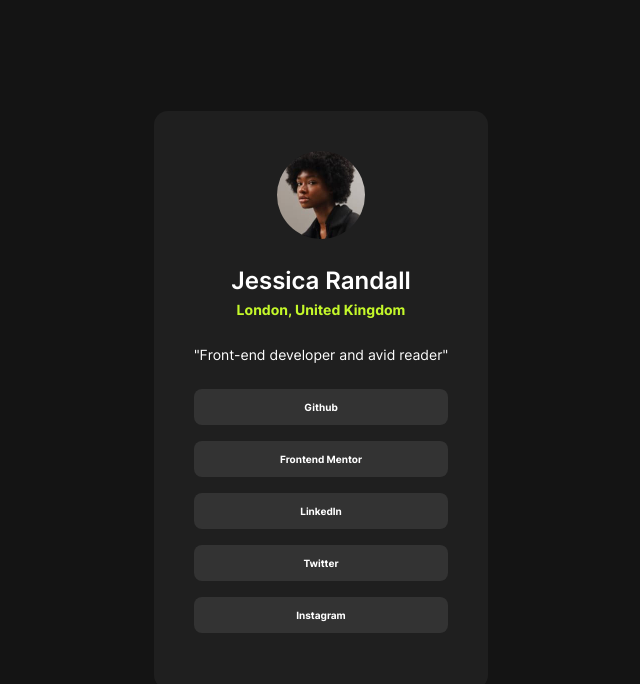
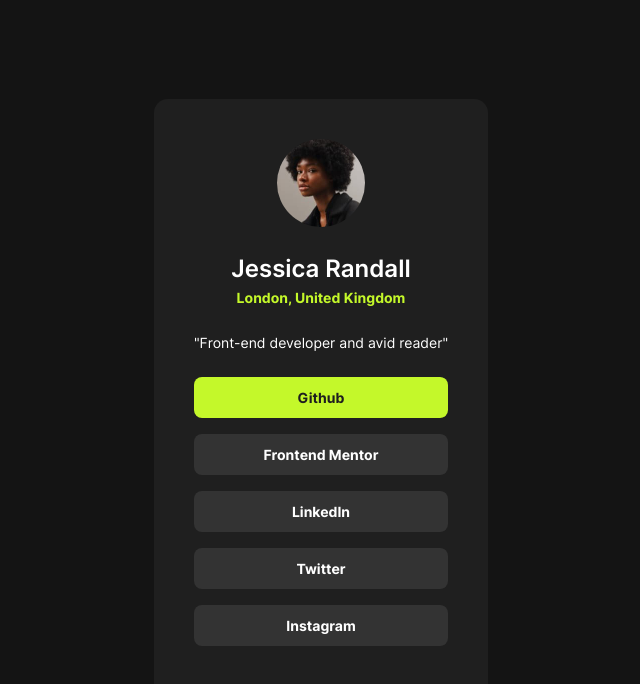
Before and after one commit to WhatsIgorDoing/social-links-profile, a plain HTML site: page index.html in a window 1280 px wide. In both pictures the pointer is over the link "Github". Shown: the whole page, without its empty margins (319-959 px from the left). Drawn offline with Linux system fonts and the light colour scheme; files whose address does not match are found by name.

Commit message:
Enhance card link styles with hover effects and font size adjustment

```diff
--- a/style/style.css
+++ b/style/style.css
@@ -121,7 +121,15 @@ body{
     padding: var(--spacing-12);
     margin-bottom: var(--spacing-16);
     border-radius: 0.8rem;
+    font-size: var(--font-size-14);
     text-align: center;
     text-decoration: none;
     font-weight: 700;
+    transition: var(--color-background) 0.2s ease-in-out, color 0.2s ease-in-out    ;
 }
+
+.card__link:hover,
+.card__link:focus-visible{
+    background-color: var(--color-hover);
+    color: var(--color-surface);
+}
```
